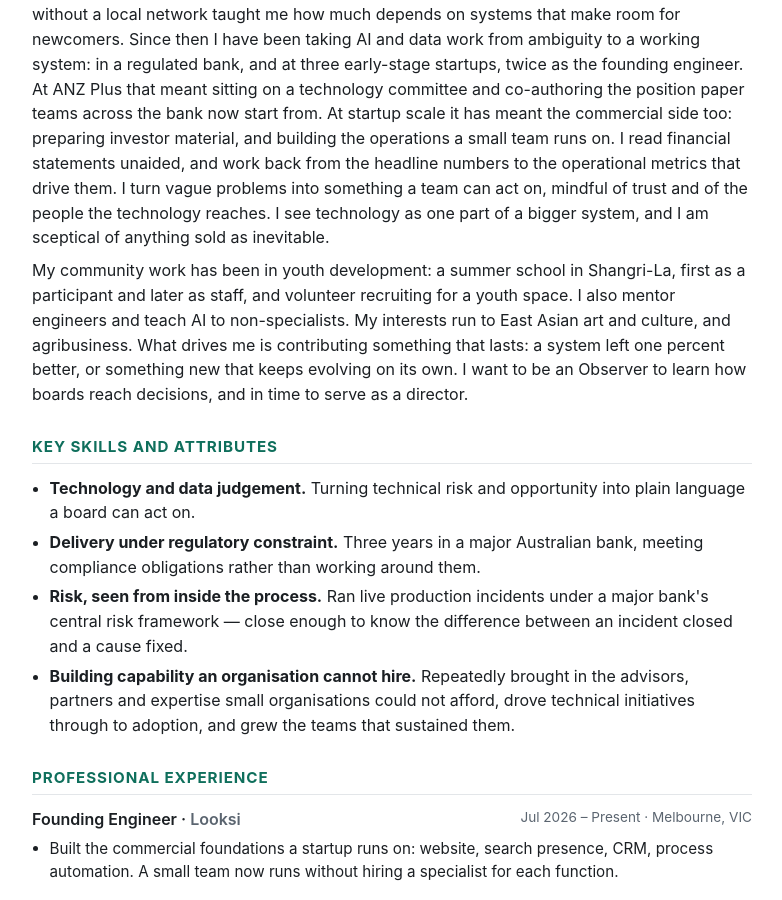
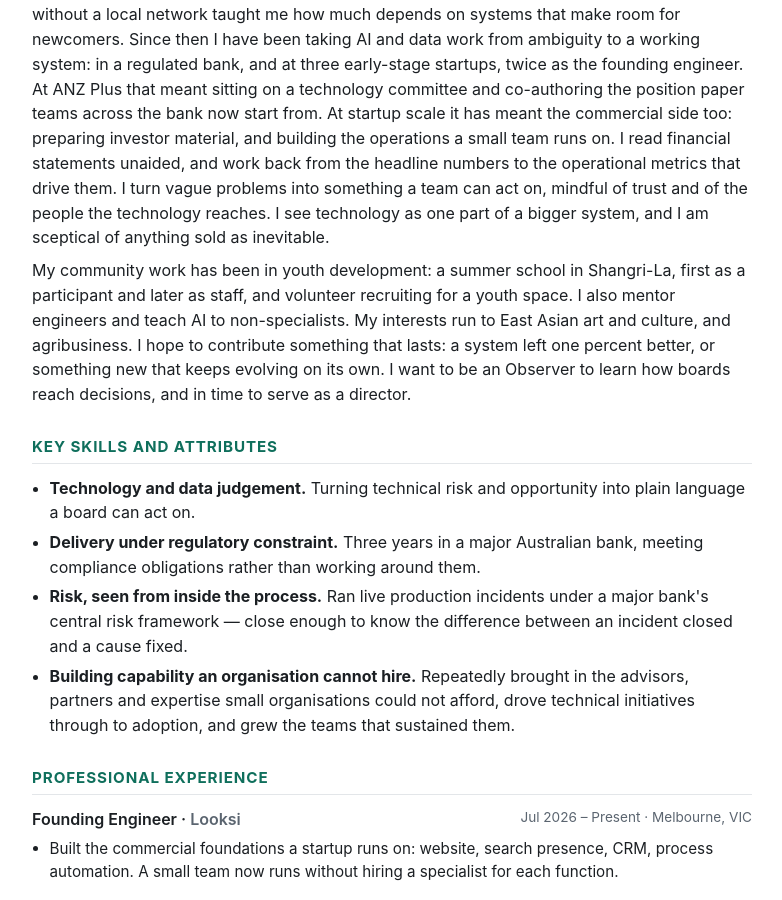
Before and after one commit to ruodingt/ruodingt.github.io, a Jekyll site: the page built from cv/index.md, in a window 1280 px wide and 900 px high, scrolled down 359 px. Shown: the whole window, without its empty margins (248-1030 px from the left). Built offline with Jekyll 4.4.1, drawn with Linux system fonts in a browser that asks for light colours.

Commit message:
Open the drive sentence with "I hope to"
Moves from "What drives me is" to a direct first-person aspiration, as
asked. Not "desire to", which reads formal and translated - the stiffness
the rest of the pass removed; and not "want to", which would collide with
the next sentence's "I want to be an Observer". "Hope to" is plain, avoids
the repetition, and the humility fits the essays' stance of coming to learn.

Co-Authored-By: Claude Opus 4.8 <noreply@anthropic.com>

```diff
--- a/_data/cv.yml
+++ b/_data/cv.yml
@@ -14,7 +14,7 @@ linkedin: "https://www.linkedin.com/in/ruodingt-tian/"
 # connection, and values/motivation.
 statement:
   - "Growing up in south-east China, I studied opto-electronics engineering in Beijing, then came to Melbourne in 2016 for a master's in deep learning, statistics and computer science. Arriving without a local network taught me how much depends on systems that make room for newcomers. Since then I have been taking AI and data work from ambiguity to a working system: in a regulated bank, and at three early-stage startups, twice as the founding engineer. At ANZ Plus that meant sitting on a technology committee and co-authoring the position paper teams across the bank now start from. At startup scale it has meant the commercial side too: preparing investor material, and building the operations a small team runs on. I read financial statements unaided, and work back from the headline numbers to the operational metrics that drive them. I turn vague problems into something a team can act on, mindful of trust and of the people the technology reaches. I see technology as one part of a bigger system, and I am sceptical of anything sold as inevitable."
-  - "My community work has been in youth development: a summer school in Shangri-La, first as a participant and later as staff, and volunteer recruiting for a youth space. I also mentor engineers and teach AI to non-specialists. My interests run to East Asian art and culture, and agribusiness. What drives me is contributing something that lasts: a system left one percent better, or something new that keeps evolving on its own. I want to be an Observer to learn how boards reach decisions, and in time to serve as a director."
+  - "My community work has been in youth development: a summer school in Shangri-La, first as a participant and later as staff, and volunteer recruiting for a youth space. I also mentor engineers and teach AI to non-specialists. My interests run to East Asian art and culture, and agribusiness. I hope to contribute something that lasts: a system left one percent better, or something new that keeps evolving on its own. I want to be an Observer to learn how boards reach decisions, and in time to serve as a director."
 
 attributes:
   - title: "Technology and data judgement"
```
